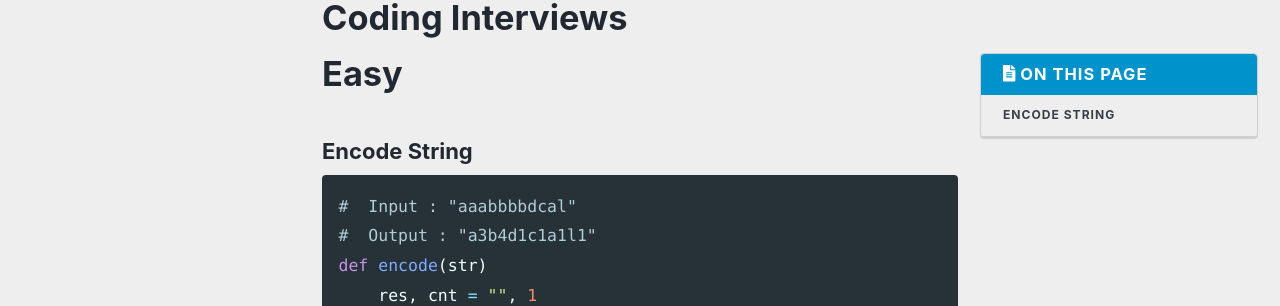
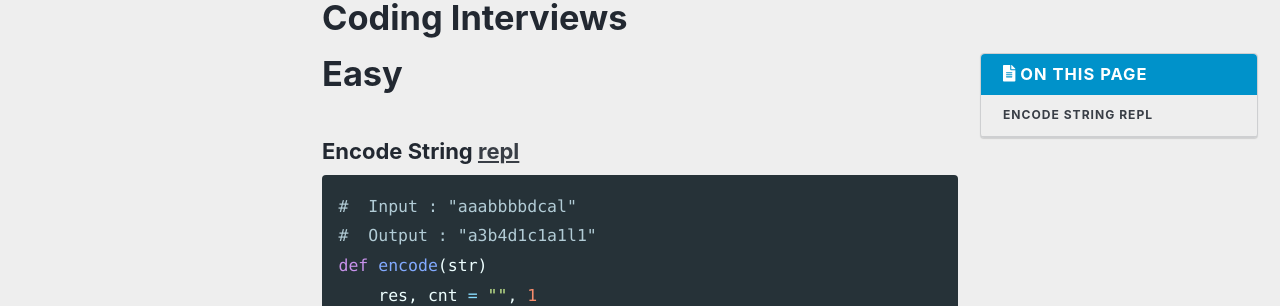
Before and after one commit to tk0221/tk0221.github.io, a Jekyll site: the page built from _docs/coding_practice/quiz.md, in a window 1280 px wide and 900 px high. Shown: the part 143-449 px from the top of the window. Built offline with Jekyll 4.4.1, drawn with Linux system fonts in a browser that asks for light colours; nearby versions of some CDN libraries.

Commit message:
Update quiz.md

````diff
--- a/_docs/coding_practice/quiz.md
+++ b/_docs/coding_practice/quiz.md
@@ -7,7 +7,7 @@ layout: single
 
 # Easy
 
-### Encode String
+### Encode String [repl](https://repl.it/@tk0221/encode)
 ```ruby
 #  Input : "aaabbbbdcal"
 #  Output : "a3b4d1c1a1l1"
````
